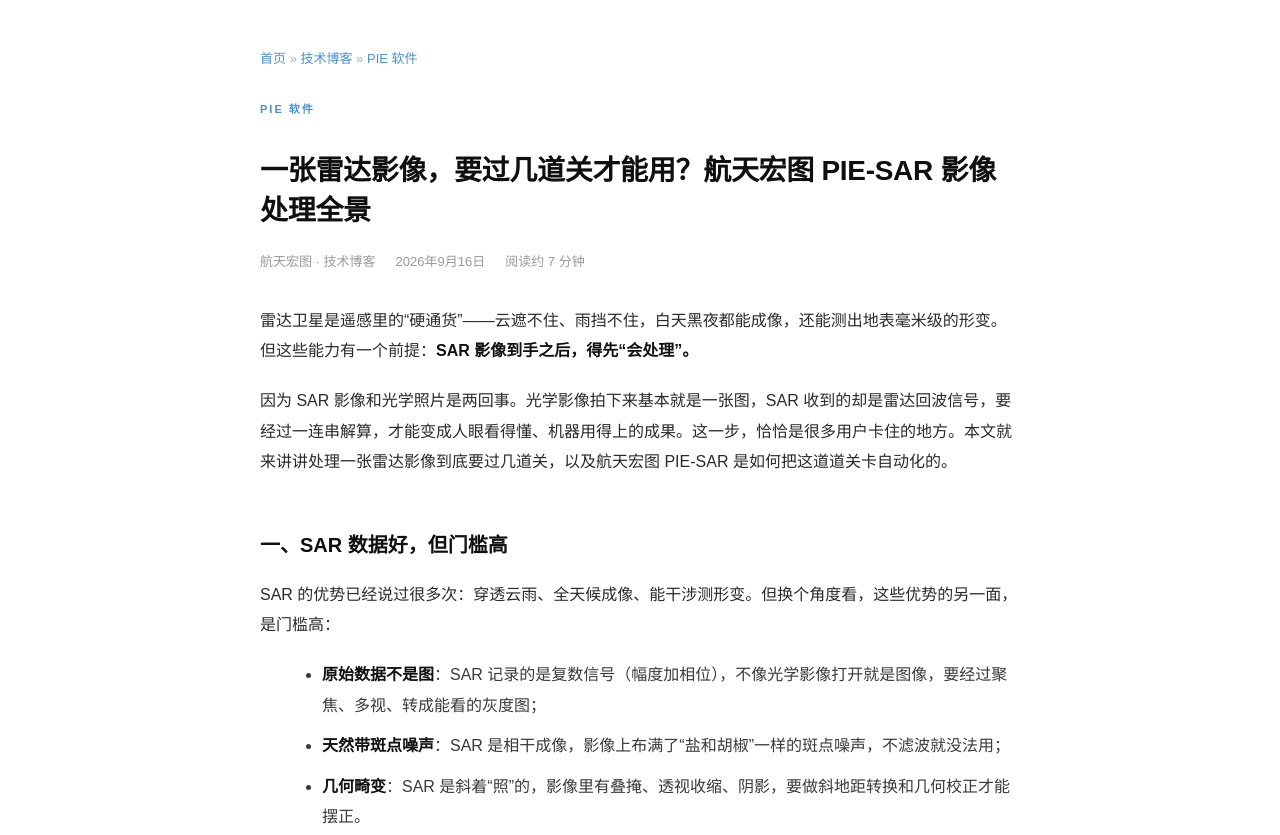
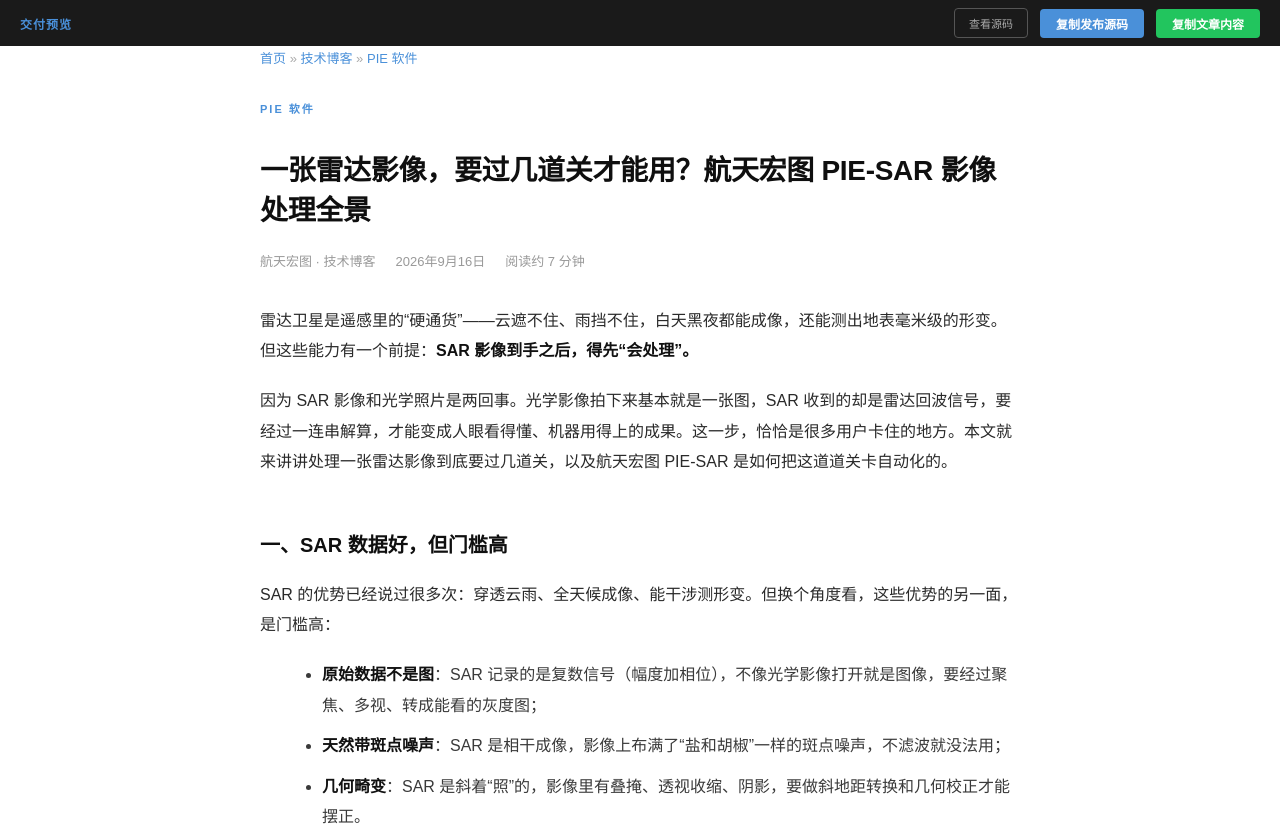
Before and after one commit to haibin-yu/piesat-prod, a plain HTML site: page article-c5-pie-sar.html in a window 1280 px wide. Shown: the top 835 px of the page. Drawn offline with Linux system fonts and the light colour scheme.

Commit message:
feat: C5 上线带交付预览工具栏版本（参考论文块 + 知网直链 + schema）

```diff
--- a/article-c5-pie-sar.html
+++ b/article-c5-pie-sar.html
@@ -75,9 +75,68 @@
 .a-related a{display:block;padding:9px 0;font-size:14px;color:#4a90d9;text-decoration:none;border-bottom:1px solid #f2f2f2}
 .a-related a:last-child{border-bottom:none}
 .a-related a:hover{color:#2b6cb0}
+
+.tb-bar{position:fixed;top:0;left:0;right:0;z-index:9999;background:#1a1a1a;color:#fff;padding:8px 20px;display:flex;align-items:center;gap:12px;font-size:12px;font-family:"PingFang SC","Hiragino Sans GB",sans-serif}
+.tb-bar .tb-title{font-weight:700;color:#4a90d9;letter-spacing:1px;white-space:nowrap}
+.tb-bar .tb-btn{background:#4a90d9;color:#fff;border:none;padding:6px 16px;border-radius:4px;font-size:12px;font-weight:600;cursor:pointer;white-space:nowrap}
+.tb-bar .tb-btn.copied{background:#22c55e}
+.tb-bar .tb-btn-outline{background:transparent;color:#aaa;border:1px solid #555;padding:6px 14px;border-radius:4px;font-size:11px;cursor:pointer;white-space:nowrap}
+body{padding-top:42px}
+@media(print){.tb-bar{display:none!important}body{padding-top:0}}
+@media(max-width:700px){.tb-bar .tb-btn-outline{display:none}.tb-bar{padding:6px 12px;gap:8px}.tb-bar .tb-btn{padding:5px 12px;font-size:11px}body{padding-top:38px}}
 </style>
 </head>
 <body style="margin:0;padding:0;font-family:'PingFang SC','Hiragino Sans GB','Microsoft YaHei',sans-serif;background:#fff;color:#1a1a1a">
+
+<div id="tb-wrapper">
+<div class="tb-bar">
+  <span class="tb-title">交付预览</span>
+  <span style="flex:1"></span>
+  <button class="tb-btn-outline" onclick="viewSource()">查看源码</button>
+  <button class="tb-btn" id="copyBtn" onclick="copySource()">复制发布源码</button>
+  <button class="tb-btn" style="background:#22c55e" id="copyTextBtn" onclick="copyArticleText()">复制文章内容</button>
+</div>
+<textarea id="srcArea" readonly style="display:none;position:fixed;top:42px;left:0;right:0;bottom:0;z-index:9998;width:100%;border:none;background:#1a1a1a;color:#ccc;font-family:monospace;font-size:12px;padding:20px;resize:none;tab-size:2"></textarea>
+<script>
+function clean(){var c=document.documentElement.cloneNode(true);var w=c.querySelector('#tb-wrapper');if(w)w.remove();return '<!doctype html>\n'+c.outerHTML;}
+function copySource(){navigator.clipboard.writeText(clean()).then(function(){var b=document.getElementById('copyBtn');b.textContent='已复制！';b.classList.add('copied');setTimeout(function(){b.textContent='复制发布源码';b.classList.remove('copied');},2000);});}
+function viewSource(){var a=document.getElementById('srcArea');if(a.style.display==='block'){a.style.display='none';return;}a.value=clean();a.style.display='block';}
+async function copyArticleText(){
+  var b=document.getElementById("copyTextBtn");
+  b.textContent="处理中...";
+  var wrapper=document.createElement("div");
+  var h1=document.querySelector(".a-head h1")||document.querySelector("h1");
+  if(h1){var titleH=document.createElement("h2");titleH.textContent=h1.textContent.trim();titleH.style.textAlign="center";wrapper.appendChild(titleH);}
+  var body=document.querySelector(".a-body");
+  if(!body)return;
+  var imgElements=[];
+  for(var i=0;i<body.children.length;i++){
+    var el=body.children[i];
+    var tag=el.tagName.toLowerCase();
+    var text=el.textContent.trim();
+    if(!text)continue;
+    if(tag==="h2"){var h=document.createElement("h2");h.textContent=text;wrapper.appendChild(h);}
+    else if(tag==="p"){var p=document.createElement("p");p.textContent=text;wrapper.appendChild(p);}
+    else if(el.classList.contains("a-fig")){
+      var img=el.querySelector("img");
+      var cap=el.querySelector(".a-cap");
+      if(img){var imgClone=document.createElement("img");imgClone.src=img.src;imgClone.alt=img.alt;imgClone.style.maxWidth="100%";imgClone.style.display="block";imgClone.style.margin="16px auto";wrapper.appendChild(imgClone);imgElements.push({el:imgClone,url:img.src});}
+      if(cap){var c=document.createElement("p");c.textContent=cap.textContent.trim();c.style.fontSize="12px";c.style.color="#888";c.style.fontStyle="italic";wrapper.appendChild(c);}
+    }else if(el.classList.contains("a-insight")){
+      var bq=document.createElement("blockquote");bq.textContent=text;wrapper.appendChild(bq);
+    }else if(tag==="ul"||tag==="ol"){
+      wrapper.appendChild(el.cloneNode(true));
+    }
+  }
+  var tasks=imgElements.map(function(item){return fetch(item.url).then(function(r){return r.blob()}).then(function(blob){return new Promise(function(resolve){var reader=new FileReader();reader.onloadend=function(){item.el.src=reader.result;resolve()};reader.onerror=resolve;reader.readAsDataURL(blob)})}).catch(function(){})});
+  await Promise.all(tasks);
+  var htmlContent="<html><body>"+wrapper.innerHTML+"</body></html>";
+  try{var htmlBlob=new Blob([htmlContent],{type:"text/html"});await navigator.clipboard.write([new ClipboardItem({"text/html":htmlBlob})]);b.textContent="已复制！";}
+  catch(e){navigator.clipboard.writeText(wrapper.textContent);b.textContent="已复制(仅文字)";}
+  setTimeout(function(){b.textContent="复制文章内容";},2000);
+}
+</script>
+</div>
 
 <div class="a-wrap" style="padding-top:48px">
 <div class="a-bread">
```
